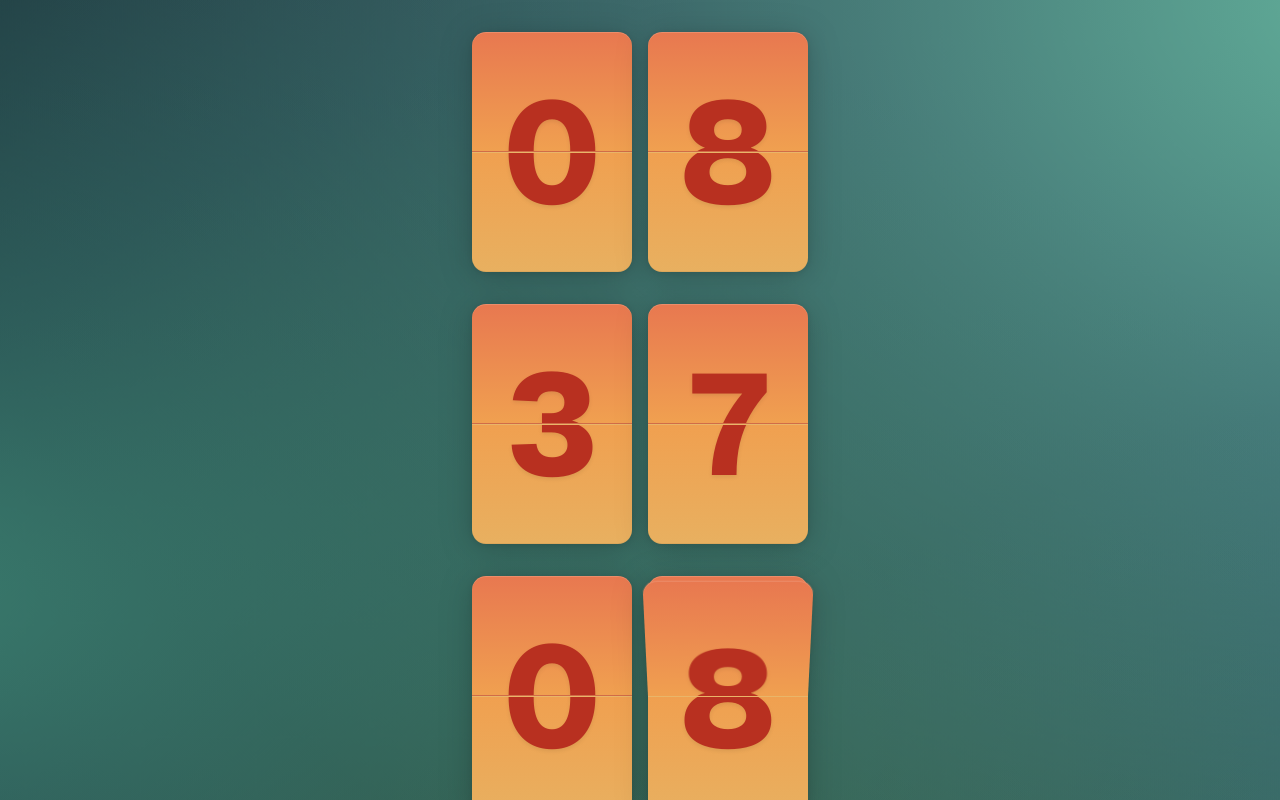
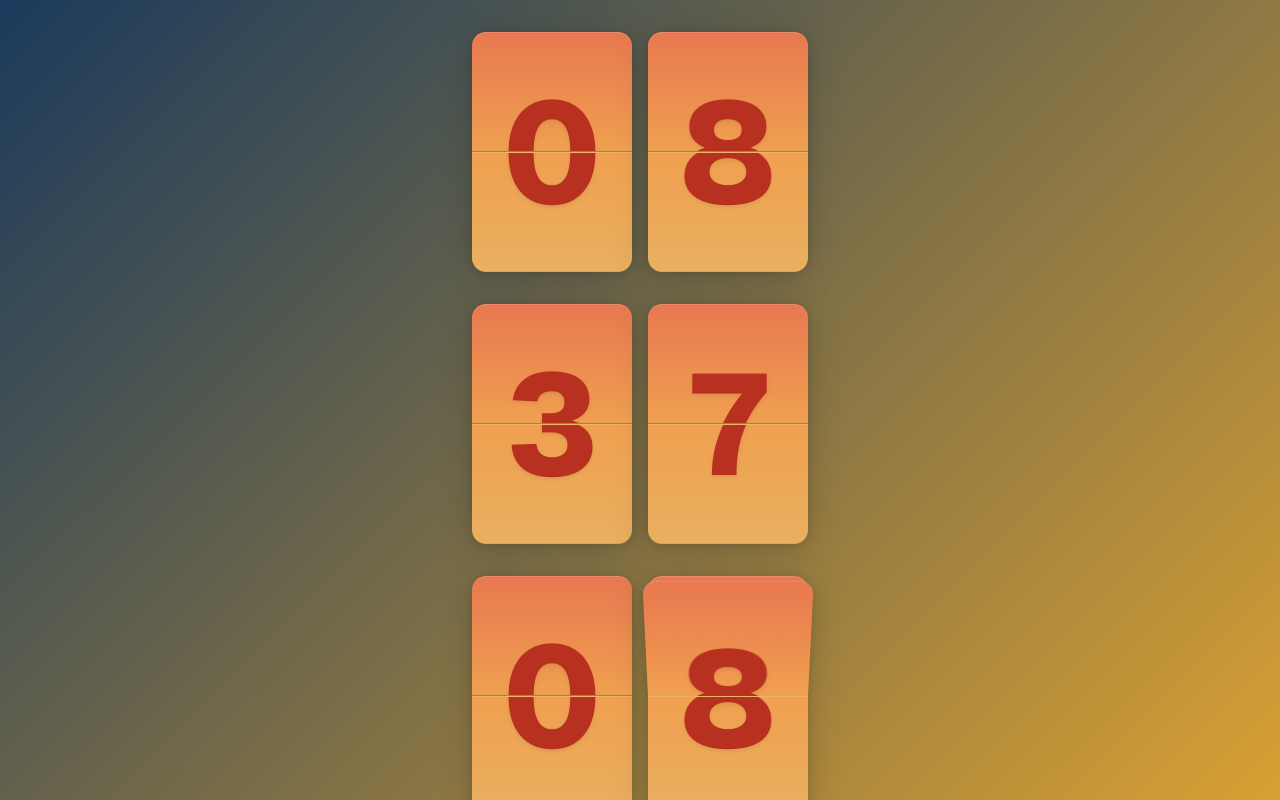
Before and after one commit to devohmycode/TravelPomo, a Next.js app: page / in a window 1280 px wide. Shown: the top 800 px of the page. Built offline with nearby package versions, Linux system fonts and the light colour scheme.

Commit message:
style: add smooth 2-color diagonal gradient transition
Implement continuous 2-color diagonal gradient with fluid motion.

Co-authored-by: OhMyCode <245494865+devohmycode@users.noreply.github.com>

```diff
--- a/app/globals.css
+++ b/app/globals.css
@@ -134,20 +134,14 @@
 .flip-clock-bg::before {
   content: "";
   position: absolute;
-  inset: -50%;
-  width: 200%;
-  height: 200%;
+  inset: 0;
   z-index: 0;
-  background:
-    radial-gradient(ellipse at 20% 50%, var(--grad-c1) 0%, transparent 50%),
-    radial-gradient(ellipse at 80% 20%, var(--grad-c2) 0%, transparent 50%),
-    radial-gradient(ellipse at 50% 80%, var(--grad-c3) 0%, transparent 50%),
-    radial-gradient(ellipse at 10% 10%, var(--grad-c4) 0%, transparent 40%),
-    radial-gradient(ellipse at 90% 90%, var(--grad-c5) 0%, transparent 40%),
-    linear-gradient(135deg, #1a1a2e 0%, #16213e 50%, #0f3460 100%);
-  animation:
-    gradient-move 20s ease-in-out infinite alternate,
-    gradient-shift 16s ease infinite;
+  background: linear-gradient(
+    135deg,
+    var(--bg-a) 0%,
+    var(--bg-b) 100%
+  );
+  animation: bg-swap 8s ease-in-out infinite;
 }
 
 .flip-clock-bg > * {
@@ -155,85 +149,30 @@
   z-index: 1;
 }
 
-@property --grad-c1 {
+@property --bg-a {
   syntax: "<color>";
   inherits: false;
-  initial-value: #c4882a;
+  initial-value: #1a3a5c;
 }
-@property --grad-c2 {
-  syntax: "<color>";
-  inherits: false;
-  initial-value: #e87850;
-}
-@property --grad-c3 {
+
+@property --bg-b {
   syntax: "<color>";
   inherits: false;
   initial-value: #e8a830;
 }
-@property --grad-c4 {
-  syntax: "<color>";
-  inherits: false;
-  initial-value: #8b4a14;
-}
-@property --grad-c5 {
-  syntax: "<color>";
-  inherits: false;
-  initial-value: #5c3a1a;
-}
 
-@keyframes gradient-move {
+@keyframes bg-swap {
   0% {
-    transform: translate(0%, 0%) rotate(0deg) scale(1);
-  }
-  25% {
-    transform: translate(10%, -5%) rotate(3deg) scale(1.05);
+    --bg-a: #1a3a5c;
+    --bg-b: #e8a830;
   }
   50% {
-    transform: translate(-5%, 10%) rotate(-2deg) scale(1.02);
-  }
-  75% {
-    transform: translate(5%, 5%) rotate(1deg) scale(1.08);
+    --bg-a: #e8a830;
+    --bg-b: #1a3a5c;
   }
   100% {
-    transform: translate(-10%, -10%) rotate(-3deg) scale(1.04);
-  }
-}
-
-@keyframes gradient-shift {
-  0%, 100% {
-    --grad-c1: #c4882a;
-    --grad-c2: #e87850;
-    --grad-c3: #e8a830;
-    --grad-c4: #8b4a14;
-    --grad-c5: #5c3a1a;
-  }
-  20% {
-    --grad-c1: #e86040;
-    --grad-c2: #c43a20;
-    --grad-c3: #f0a050;
-    --grad-c4: #5c1a2a;
-    --grad-c5: #8b2a14;
-  }
-  40% {
-    --grad-c1: #8b3a80;
-    --grad-c2: #c45a8a;
-    --grad-c3: #e88a60;
-    --grad-c4: #3a1a5c;
-    --grad-c5: #5c2a50;
-  }
-  60% {
-    --grad-c1: #2a8b6a;
-    --grad-c2: #50c4a0;
-    --grad-c3: #1a5c3a;
-    --grad-c4: #1a4a3c;
-    --grad-c5: #40a080;
-  }
-  80% {
-    --grad-c1: #8b6a14;
-    --grad-c2: #c49828;
-    --grad-c3: #e8c040;
-    --grad-c4: #3a2a1a;
-    --grad-c5: #c47020;
+    --bg-a: #1a3a5c;
+    --bg-b: #e8a830;
   }
 }
 
```
